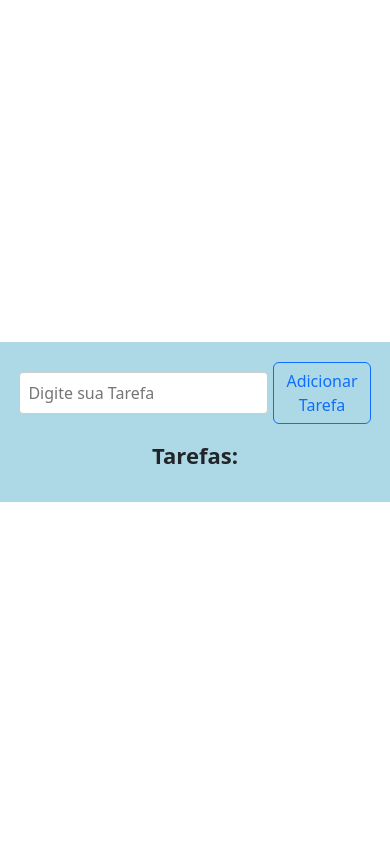
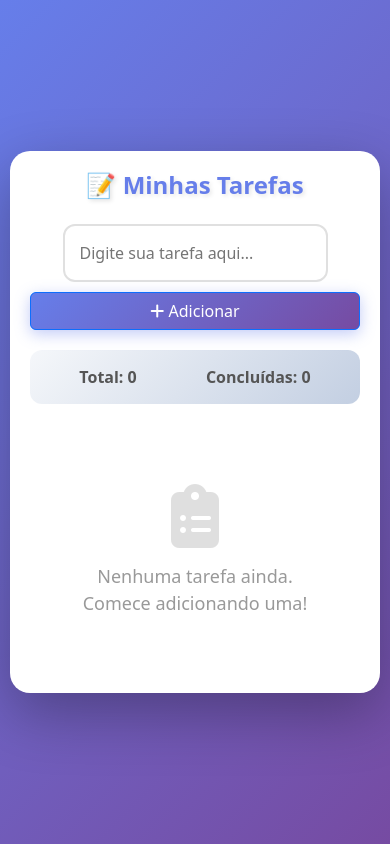
Before and after one commit to WelentonNG/Tasks_Atlas, a plain HTML site: page index.html in a window 390 px wide. Drawn offline with nearby package versions, Linux system fonts and the light colour scheme.

Commit message:
Refactor task manager UI and functionality with Bootstrap integration

```diff
--- a/index.html
+++ b/index.html
@@ -1,22 +1,36 @@
 <!DOCTYPE html>
-<html lang="en">
+<html lang="pt-BR">
 <head>
     <meta charset="UTF-8">
     <meta name="viewport" content="width=device-width, initial-scale=1.0">
     <link rel="stylesheet" href="style.css">
     <link href="https://cdn.jsdelivr.net/npm/bootstrap@5.3.8/dist/css/bootstrap.min.css" rel="stylesheet" integrity="sha384-sRIl4kxILFvY47J16cr9ZwB07vP4J8+LH7qKQnuqkuIAvNWLzeN8tE5YBujZqJLB" crossorigin="anonymous">
-    <title>Tarefas</title>
+    <link rel="stylesheet" href="https://cdnjs.cloudflare.com/ajax/libs/font-awesome/6.5.1/css/all.min.css">
+    <title>📝 Gerenciador de Tarefas</title>
 </head>
 <body>
 
 <div class="minha-div">
+    <h1 class="titulo-principal">📝 Minhas Tarefas</h1>
+
     <div class="container-input">
-        <input type="text" id="campoBusca" placeholder="Digite sua Tarefa">
-        <butto onclick="exibirTexto()" type="button" class="btn btn-outline-primary">Adicionar Tarefa</butto>
+        <input type="text" id="campoBusca" placeholder="Digite sua tarefa aqui..." onkeypress="handleKeyPress(event)">
+        <button onclick="exibirTexto()" type="button" class="btn btn-primary btn-adicionar">
+            <i class="fas fa-plus"></i> Adicionar
+        </button>
     </div>
 
-    <p class="titulo-tarefa">Tarefas:</p>
-    <div id="localDaTarefa"></div>
+    <div class="stats">
+        <span id="totalTarefas">Total: 0</span>
+        <span id="tarefasConcluidas">Concluídas: 0</span>
+    </div>
+
+    <div id="localDaTarefa" class="lista-tarefas"></div>
+
+    <div id="emptyState" class="empty-state">
+        <i class="fas fa-clipboard-list"></i>
+        <p>Nenhuma tarefa ainda. Comece adicionando uma!</p>
+    </div>
 </div>
 
 
--- a/script.js
+++ b/script.js
@@ -1,9 +1,17 @@
+let tarefas = [];
+
 function exibirTexto() {
     const input = document.getElementById("campoBusca");
-    const tarefaDigitada = input.value;
+    const tarefaDigitada = input.value.trim();
     const local = document.getElementById("localDaTarefa");
 
-    if (tarefaDigitada === "") return;
+    if (tarefaDigitada === "") {
+        input.focus();
+        return;
+    }
+
+    // Adiciona tarefa ao array
+    tarefas.push({ texto: tarefaDigitada, concluida: false });
 
     // linha da tarefa
     const tarefaDiv = document.createElement("div");
@@ -19,15 +27,25 @@ function exibirTexto() {
 
     checkbox.addEventListener("change", () => {
         texto.classList.toggle("riscado");
+        const index = Array.from(local.children).indexOf(tarefaDiv);
+        tarefas[index].concluida = checkbox.checked;
+        atualizarStats();
     });
 
     // botão apagar
     const btnApagar = document.createElement("button");
-    btnApagar.textContent = "🗑";
+    btnApagar.innerHTML = '<i class="fas fa-trash"></i>';
     btnApagar.classList.add("btn-apagar");
 
     btnApagar.addEventListener("click", () => {
-        tarefaDiv.remove();
+        tarefaDiv.style.animation = "fadeOut 0.3s ease-out";
+        setTimeout(() => {
+            const index = Array.from(local.children).indexOf(tarefaDiv);
+            tarefas.splice(index, 1);
+            tarefaDiv.remove();
+            atualizarStats();
+            verificarEmptyState();
+        }, 300);
     });
 
     tarefaDiv.appendChild(checkbox);
@@ -36,4 +54,48 @@ function exibirTexto() {
     local.appendChild(tarefaDiv);
 
     input.value = "";
+    input.focus();
+
+    atualizarStats();
+    verificarEmptyState();
 }
+
+function handleKeyPress(event) {
+    if (event.key === "Enter") {
+        exibirTexto();
+    }
+}
+
+function atualizarStats() {
+    const total = tarefas.length;
+    const concluidas = tarefas.filter(t => t.concluida).length;
+
+    document.getElementById("totalTarefas").textContent = `Total: ${total}`;
+    document.getElementById("tarefasConcluidas").textContent = `Concluídas: ${concluidas}`;
+}
+
+function verificarEmptyState() {
+    const emptyState = document.getElementById("emptyState");
+    const local = document.getElementById("localDaTarefa");
+
+    if (local.children.length === 0) {
+        emptyState.classList.add("visible");
+    } else {
+        emptyState.classList.remove("visible");
+    }
+}
+
+// Adiciona animação fadeOut ao CSS dinamicamente
+const style = document.createElement('style');
+style.textContent = `
+    @keyframes fadeOut {
+        to {
+            opacity: 0;
+            transform: translateX(100px);
+        }
+    }
+`;
+document.head.appendChild(style);
+
+// Inicializa o estado vazio
+verificarEmptyState();
--- a/style.css
+++ b/style.css
@@ -1,62 +1,220 @@
-body{
+* {
+    margin: 0;
+    padding: 0;
+    box-sizing: border-box;
+}
+
+body {
     display: flex;
     justify-content: center;
     align-items: center;
     min-height: 100vh;
     margin: 0;
+    background: linear-gradient(135deg, #667eea 0%, #764ba2 100%);
+    font-family: 'Segoe UI', Tahoma, Geneva, Verdana, sans-serif;
 }
-.minha-div{
-    width:auto;
-    background-color: lightblue;
+
+.minha-div {
+    width: 90%;
+    max-width: 600px;
+    background: white;
     text-align: center;
-    padding: 20px;
+    padding: 30px;
+    border-radius: 20px;
+    box-shadow: 0 20px 60px rgba(0, 0, 0, 0.3);
+    animation: slideDown 0.5s ease-out;
+}
 
+@keyframes slideDown {
+    from {
+        opacity: 0;
+        transform: translateY(-30px);
+    }
+    to {
+        opacity: 1;
+        transform: translateY(0);
+    }
 }
-.container-input{
+
+.titulo-principal {
+    font-size: 32px;
+    font-weight: bold;
+    color: #667eea;
+    margin-bottom: 25px;
+    text-shadow: 2px 2px 4px rgba(0, 0, 0, 0.1);
+}
+
+.container-input {
     display: flex;
-    gap: 5px;
+    gap: 10px;
     align-items: center;
+    margin-bottom: 20px;
 }
-.container-input input[type="text"]{
-    padding: 8px;
-    border: 1px solid #ccc;
-    border-radius: 4px;
-    flex-flow: 1;
+
+.container-input input[type="text"] {
+    flex: 1;
+    padding: 15px;
+    border: 2px solid #e0e0e0;
+    border-radius: 12px;
+    font-size: 16px;
+    transition: all 0.3s ease;
+    outline: none;
 }
-.container-input botton{
-    padding: 8px 12px;
-    background-color: #007bff;
+
+.container-input input[type="text"]:focus {
+    border-color: #667eea;
+    box-shadow: 0 0 0 3px rgba(102, 126, 234, 0.1);
+    transform: translateY(-2px);
+}
+
+.btn-adicionar {
+    padding: 15px 25px;
+    background: linear-gradient(135deg, #667eea 0%, #764ba2 100%);
     color: white;
     border: none;
+    border-radius: 12px;
+    cursor: pointer;
+    font-weight: bold;
+    transition: all 0.3s ease;
+    box-shadow: 0 4px 15px rgba(102, 126, 234, 0.4);
+}
+
+.btn-adicionar:hover {
+    transform: translateY(-2px);
+    box-shadow: 0 6px 20px rgba(102, 126, 234, 0.6);
+    background: linear-gradient(135deg, #764ba2 0%, #667eea 100%);
+}
+
+.stats {
+    display: flex;
+    justify-content: space-around;
+    margin-bottom: 20px;
+    padding: 15px;
+    background: linear-gradient(135deg, #f5f7fa 0%, #c3cfe2 100%);
+    border-radius: 12px;
+    font-weight: bold;
+    color: #555;
+}
+
+.lista-tarefas {
+    max-height: 400px;
+    overflow-y: auto;
+    padding: 10px;
+}
+
+.lista-tarefas::-webkit-scrollbar {
+    width: 8px;
+}
+
+.lista-tarefas::-webkit-scrollbar-track {
+    background: #f1f1f1;
     border-radius: 10px;
-    cursor: pointer;
 }
-.container-input button:hover{
-    background-color: #0056b3;
+
+.lista-tarefas::-webkit-scrollbar-thumb {
+    background: #667eea;
+    border-radius: 10px;
 }
-.titulo-tarefa{
-    font-size: 22px;
-    font-weight: bold;
-    margin-top: 15px;
-    margin-bottom: 10px;
-}.tarefa-item{
+
+.tarefa-item {
     display: flex;
     align-items: center;
-    gap: 8px;
-    margin-bottom: 5px;
+    gap: 12px;
+    margin-bottom: 12px;
+    padding: 15px;
+    background: linear-gradient(135deg, #f5f7fa 0%, #c3cfe2 100%);
+    border-radius: 12px;
+    transition: all 0.3s ease;
+    animation: fadeIn 0.3s ease-out;
+    border-left: 4px solid #667eea;
 }
 
-.riscado{
-    text-decoration: line-through;
-    color: gray;
-}.btn-apagar{
-    margin-left: auto;
-    background: transparent;
-    border: none;
-    cursor: pointer;
-    font-size: 16px;
+@keyframes fadeIn {
+    from {
+        opacity: 0;
+        transform: translateX(-20px);
+    }
+    to {
+        opacity: 1;
+        transform: translateX(0);
+    }
 }
 
-.btn-apagar:hover{
-    color: red;
+.tarefa-item:hover {
+    transform: translateX(5px);
+    box-shadow: 0 4px 12px rgba(0, 0, 0, 0.15);
 }
+
+.tarefa-item input[type="checkbox"] {
+    width: 20px;
+    height: 20px;
+    cursor: pointer;
+    accent-color: #667eea;
+}
+
+.tarefa-item span {
+    flex: 1;
+    text-align: left;
+    font-size: 16px;
+    color: #333;
+    word-break: break-word;
+}
+
+.riscado {
+    text-decoration: line-through;
+    color: #999;
+    opacity: 0.6;
+}
+
+.btn-apagar {
+    margin-left: auto;
+    background: linear-gradient(135deg, #ff6b6b 0%, #ee5a6f 100%);
+    color: white;
+    border: none;
+    border-radius: 8px;
+    cursor: pointer;
+    font-size: 18px;
+    padding: 8px 12px;
+    transition: all 0.3s ease;
+}
+
+.btn-apagar:hover {
+    transform: scale(1.1) rotate(10deg);
+    box-shadow: 0 4px 12px rgba(255, 107, 107, 0.4);
+}
+
+.empty-state {
+    display: none;
+    padding: 40px;
+    color: #999;
+    font-size: 18px;
+}
+
+.empty-state.visible {
+    display: block;
+}
+
+.empty-state i {
+    font-size: 64px;
+    margin-bottom: 15px;
+    opacity: 0.3;
+}
+
+@media (max-width: 600px) {
+    .minha-div {
+        padding: 20px;
+        width: 95%;
+    }
+
+    .titulo-principal {
+        font-size: 24px;
+    }
+
+    .container-input {
+        flex-direction: column;
+    }
+
+    .btn-adicionar {
+        width: 100%;
+    }
+}
```
